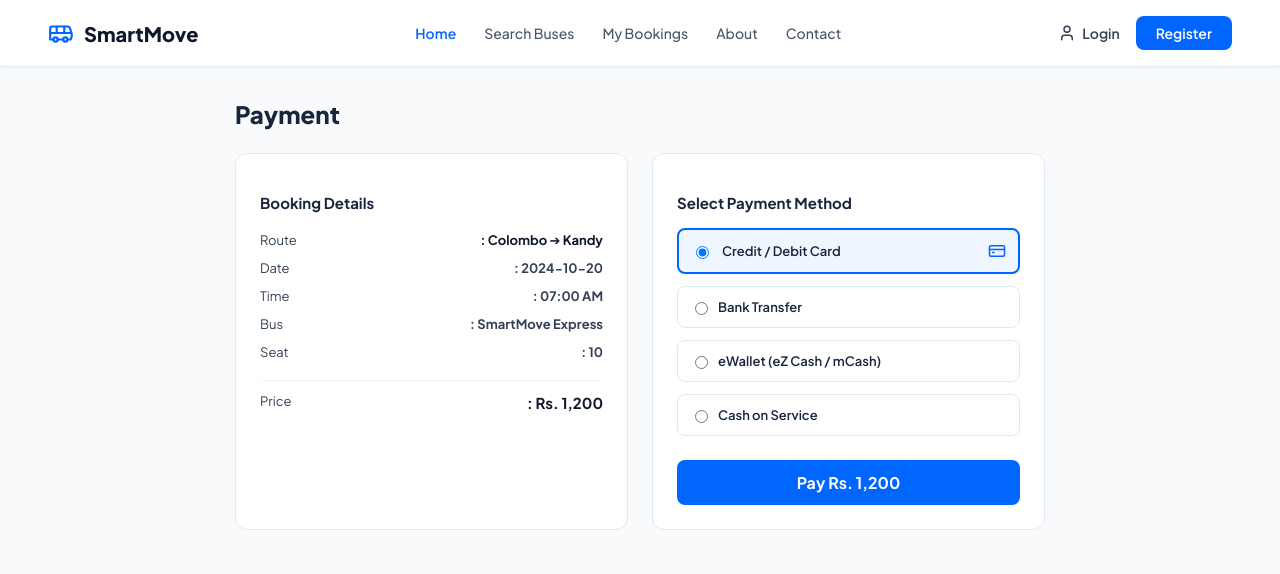
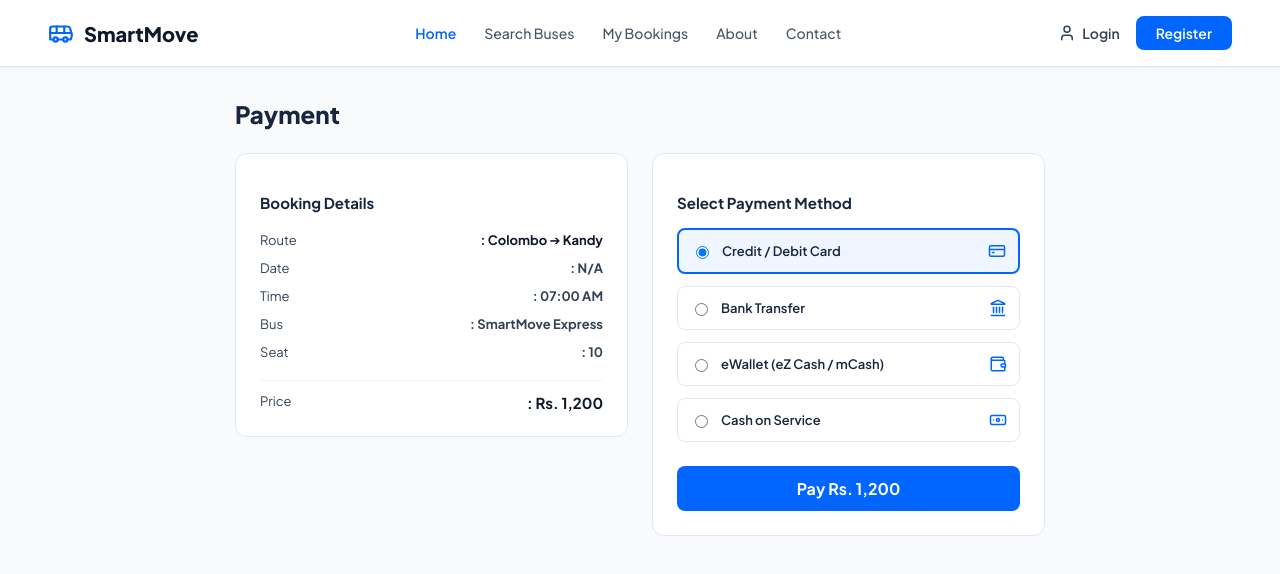
Before and after one commit to ThidasDinujaya/smart-move, a React (Vite) app in the folder frontend/: page /payment in a window 1280 px wide. Shown: the top 574 px of the page. Built offline with nearby package versions, Linux system fonts and the light colour scheme.

Commit message:
remove hardcoded data from customer pages

```diff
--- a/frontend/src/pages/customer/BookingSuccess.jsx
+++ b/frontend/src/pages/customer/BookingSuccess.jsx
@@ -1,26 +1,22 @@
 import React from 'react';
 import CustomerNavbar from '../../components/CustomerNavbar';
 import { useNavigate, useLocation } from 'react-router-dom';
-import { Check } from 'lucide-react';
+import { Check, AlertCircle } from 'lucide-react';
 
 const BookingSuccess = () => {
   const navigate = useNavigate();
   const location = useLocation();
 
-  const details = location.state || {
-    bookingId: 'SM202410201234',
-    route: 'Colombo ➔ Kandy',
-    date: '2024-10-20',
-    time: '07:00 AM',
-    seat: '10',
-    price: 'Rs. 1,200'
-  };
+  // Dynamically extract state passed through React Router navigation
+  const details = location.state;
 
   return (
     <div style={{ backgroundColor: '#f8fafc', minHeight: '100vh' }}>
       <CustomerNavbar />
 
       <div style={{ maxWidth: '600px', margin: '40px auto', padding: '0 20px', textAlign: 'center' }}>
+        {details ? (
+          <>
             <div style={{ backgroundColor: '#16a34a', color: 'white', width: '64px', height: '64px', borderRadius: '50%', display: 'flex', alignItems: 'center', justifyContent: 'center', margin: '0 auto 16px auto' }}>
               <Check size={36} strokeWidth={3} />
             </div>
@@ -30,14 +26,24 @@ const BookingSuccess = () => {
 
             <div style={{ backgroundColor: 'white', padding: '24px', borderRadius: '12px', border: '1px solid #e2e8f0', textAlign: 'left', marginBottom: '28px' }}>
               <div style={{ display: 'flex', flexDirection: 'column', gap: '12px', fontSize: '13px' }}>
-            <div style={{ display: 'flex', justifyContent: 'space-between' }}><span>Booking ID</span><strong>: {details.bookingId || 'SM202410201234'}</strong></div>
-            <div style={{ display: 'flex', justifyContent: 'space-between' }}><span>Route</span><strong>: {details.route}</strong></div>
-            <div style={{ display: 'flex', justifyContent: 'space-between' }}><span>Date</span><strong>: {details.date}</strong></div>
-            <div style={{ display: 'flex', justifyContent: 'space-between' }}><span>Time</span><strong>: {details.time}</strong></div>
-            <div style={{ display: 'flex', justifyContent: 'space-between' }}><span>Seat</span><strong>: {details.seat}</strong></div>
-            <div style={{ display: 'flex', justifyContent: 'space-between' }}><span>Price</span><strong>: {details.price}</strong></div>
+                <div style={{ display: 'flex', justifyContent: 'space-between' }}><span>Booking ID</span><strong>: {details.bookingId || 'N/A'}</strong></div>
+                <div style={{ display: 'flex', justifyContent: 'space-between' }}><span>Route</span><strong>: {details.route || 'N/A'}</strong></div>
+                <div style={{ display: 'flex', justifyContent: 'space-between' }}><span>Date</span><strong>: {details.date || 'N/A'}</strong></div>
+                <div style={{ display: 'flex', justifyContent: 'space-between' }}><span>Time</span><strong>: {details.time || 'N/A'}</strong></div>
+                <div style={{ display: 'flex', justifyContent: 'space-between' }}><span>Seat</span><strong>: {details.seat || 'N/A'}</strong></div>
+                <div style={{ display: 'flex', justifyContent: 'space-between' }}><span>Price</span><strong>: {details.price || 'N/A'}</strong></div>
               </div>
             </div>
+          </>
+        ) : (
+          <div style={{ backgroundColor: 'white', padding: '32px', borderRadius: '12px', border: '1px solid #e2e8f0', marginBottom: '28px' }}>
+            <div style={{ backgroundColor: '#fef3c7', color: '#d97706', width: '56px', height: '56px', borderRadius: '50%', display: 'flex', alignItems: 'center', justifyContent: 'center', margin: '0 auto 16px auto' }}>
+              <AlertCircle size={32} />
+            </div>
+            <h3 style={{ fontSize: '18px', fontWeight: '700', color: '#0f172a', marginBottom: '8px' }}>No Active Booking Found</h3>
+            <p style={{ fontSize: '13px', color: '#64748b' }}>It looks like you navigated here directly or your session expired.</p>
+          </div>
+        )}
 
         <div style={{ display: 'flex', gap: '16px' }}>
           <button
--- a/frontend/src/pages/customer/CustomerProfile.jsx
+++ b/frontend/src/pages/customer/CustomerProfile.jsx
@@ -1,14 +1,26 @@
 import React, { useState } from 'react';
 import CustomerNavbar from '../../components/CustomerNavbar';
+import { useNavigate } from 'react-router-dom';
 import { User, Ticket, KeyRound, LogOut } from 'lucide-react';
 
 const CustomerProfile = () => {
+  const navigate = useNavigate();
+
+  // Initialized with structured state ready for API fetch integration
   const [profile, setProfile] = useState({
-    fullName: 'Dinuni Perera',
-    email: 'dinuni@example.com',
-    phone: '077 123 4567',
-    nic: '200012345678'
+    fullName: '',
+    email: '',
+    phone: '',
+    nic: ''
   });
+
+  // Dynamic sidebar navigation list ready for routing handlers
+  const navItems = [
+    { label: 'Profile', icon: <User size={16} />, path: '/profile', active: true },
+    { label: 'My Bookings', icon: <Ticket size={16} />, path: '/my-bookings', active: false },
+    { label: 'Change Password', icon: <KeyRound size={16} />, path: '/change-password', active: false },
+    { label: 'Logout', icon: <LogOut size={16} />, path: '/logout', danger: true, active: false }
+  ];
 
   const handleUpdate = (e) => {
     e.preventDefault();
@@ -22,18 +34,31 @@ const CustomerProfile = () => {
       <div style={{ maxWidth: '900px', margin: '32px auto', display: 'grid', gridTemplateColumns: '240px 1fr', gap: '24px', padding: '0 20px' }}>
         <div style={{ backgroundColor: 'white', borderRadius: '12px', padding: '16px', height: 'fit-content', border: '1px solid #e2e8f0' }}>
           <div style={{ display: 'flex', flexDirection: 'column', gap: '8px' }}>
-            <button style={{ display: 'flex', alignItems: 'center', gap: '10px', padding: '10px 14px', border: 'none', backgroundColor: '#e0f2fe', color: '#0284c7', borderRadius: '8px', fontWeight: '700', cursor: 'pointer' }}>
-              <User size={16} /> Profile
-            </button>
-            <button style={{ display: 'flex', alignItems: 'center', gap: '10px', padding: '10px 14px', border: 'none', backgroundColor: 'transparent', color: '#64748b', fontWeight: '600', cursor: 'pointer' }}>
-              <Ticket size={16} /> My Bookings
-            </button>
-            <button style={{ display: 'flex', alignItems: 'center', gap: '10px', padding: '10px 14px', border: 'none', backgroundColor: 'transparent', color: '#64748b', fontWeight: '600', cursor: 'pointer' }}>
-              <KeyRound size={16} /> Change Password
-            </button>
-            <button style={{ display: 'flex', alignItems: 'center', gap: '10px', padding: '10px 14px', border: 'none', backgroundColor: 'transparent', color: '#ef4444', fontWeight: '600', cursor: 'pointer' }}>
-              <LogOut size={16} /> Logout
-            </button>
+            {navItems.map((item, index) => (
+              <button
+                key={index}
+                onClick={() => {
+                  if (!item.danger && item.path !== '/profile') navigate(item.path);
+                  if (item.path === '/logout') navigate('/');
+                }}
+                style={{
+                  display: 'flex',
+                  alignItems: 'center',
+                  gap: '10px',
+                  padding: '10px 14px',
+                  border: 'none',
+                  backgroundColor: item.active ? '#e0f2fe' : 'transparent',
+                  color: item.danger ? '#ef4444' : item.active ? '#0284c7' : '#64748b',
+                  borderRadius: '8px',
+                  fontWeight: item.active ? '700' : '600',
+                  cursor: 'pointer',
+                  width: '100%',
+                  textAlign: 'left'
+                }}
+              >
+                {item.icon} {item.label}
+              </button>
+            ))}
           </div>
         </div>
 
@@ -56,6 +81,7 @@ const CustomerProfile = () => {
                 <input
                   type="text"
                   value={profile.fullName}
+                  placeholder="Enter full name"
                   onChange={(e) => setProfile({ ...profile, fullName: e.target.value })}
                   style={{ width: '100%', padding: '10px', border: '1px solid #cbd5e1', borderRadius: '8px', outline: 'none' }}
                 />
@@ -65,6 +91,7 @@ const CustomerProfile = () => {
                 <input
                   type="email"
                   value={profile.email}
+                  placeholder="Enter email address"
                   onChange={(e) => setProfile({ ...profile, email: e.target.value })}
                   style={{ width: '100%', padding: '10px', border: '1px solid #cbd5e1', borderRadius: '8px', outline: 'none' }}
                 />
@@ -74,6 +101,7 @@ const CustomerProfile = () => {
                 <input
                   type="text"
                   value={profile.phone}
+                  placeholder="Enter phone number"
                   onChange={(e) => setProfile({ ...profile, phone: e.target.value })}
                   style={{ width: '100%', padding: '10px', border: '1px solid #cbd5e1', borderRadius: '8px', outline: 'none' }}
                 />
@@ -83,6 +111,7 @@ const CustomerProfile = () => {
                 <input
                   type="text"
                   value={profile.nic}
+                  placeholder="Enter NIC number"
                   onChange={(e) => setProfile({ ...profile, nic: e.target.value })}
                   style={{ width: '100%', padding: '10px', border: '1px solid #cbd5e1', borderRadius: '8px', outline: 'none' }}
                 />
--- a/frontend/src/pages/customer/PaymentPage.jsx
+++ b/frontend/src/pages/customer/PaymentPage.jsx
@@ -1,23 +1,38 @@
 import React, { useState } from 'react';
 import CustomerNavbar from '../../components/CustomerNavbar';
-import { useNavigate } from 'react-router-dom';
-import { CreditCard } from 'lucide-react';
+import { useNavigate, useLocation } from 'react-router-dom';
+import { CreditCard, Landmark, Wallet, Banknote } from 'lucide-react';
 
 const PaymentPage = () => {
   const navigate = useNavigate();
+  const location = useLocation();
+
   const [paymentMethod, setPaymentMethod] = useState('card');
-  const [bookingDetails] = useState({
-    route: 'Colombo ➔ Kandy',
-    date: '2024-10-20',
-    time: '07:00 AM',
-    bus: 'SmartMove Express',
-    seat: '10',
-    price: 'Rs. 1,200'
-  });
+
+  // Dynamically extract search/booking data passed from CustomerHome or previous step
+  const passedState = location.state || {};
+
+  const bookingDetails = {
+    route: passedState.from && passedState.to ? `${passedState.from} ➔ ${passedState.to}` : 'Colombo ➔ Kandy',
+    date: passedState.date || 'N/A',
+    time: passedState.time || '07:00 AM',
+    bus: passedState.bus || 'SmartMove Express',
+    seat: passedState.seat || '10',
+    price: passedState.price || 'Rs. 1,200',
+    bookingId: passedState.bookingId || `SM${Date.now().toString().slice(-8)}`
+  };
+
+  const paymentOptions = [
+    { id: 'card', label: 'Credit / Debit Card', icon: <CreditCard size={18} color="#0066ff" /> },
+    { id: 'bank', label: 'Bank Transfer', icon: <Landmark size={18} color="#0066ff" /> },
+    { id: 'ewallet', label: 'eWallet (eZ Cash / mCash)', icon: <Wallet size={18} color="#0066ff" /> },
+    { id: 'cash', label: 'Cash on Service', icon: <Banknote size={18} color="#0066ff" /> }
+  ];
 
   const handlePayment = (e) => {
     e.preventDefault();
-    navigate('/booking-success', { state: bookingDetails });
+    // Pass completed booking state forward to success page
+    navigate('/booking-success', { state: { ...bookingDetails, paymentMethod } });
   };
 
   return (
@@ -28,7 +43,8 @@ const PaymentPage = () => {
         <h2 style={{ fontSize: '24px', fontWeight: '800', marginBottom: '24px' }}>Payment</h2>
 
         <div style={{ display: 'grid', gridTemplateColumns: '1fr 1fr', gap: '24px' }}>
-          <div style={{ backgroundColor: 'white', padding: '24px', borderRadius: '12px', border: '1px solid #e2e8f0' }}>
+          {/* Booking Summary */}
+          <div style={{ backgroundColor: 'white', padding: '24px', borderRadius: '12px', border: '1px solid #e2e8f0', height: 'fit-content' }}>
             <h3 style={{ fontSize: '15px', fontWeight: '700', marginBottom: '20px' }}>Booking Details</h3>
             <div style={{ display: 'flex', flexDirection: 'column', gap: '12px', fontSize: '13px', color: '#334155' }}>
               <div style={{ display: 'flex', justifyContent: 'space-between' }}><span>Route</span><strong style={{ color: '#0f172a' }}>: {bookingDetails.route}</strong></div>
@@ -42,32 +58,37 @@ const PaymentPage = () => {
             </div>
           </div>
 
+          {/* Payment Method Form */}
           <form onSubmit={handlePayment} style={{ backgroundColor: 'white', padding: '24px', borderRadius: '12px', border: '1px solid #e2e8f0' }}>
             <h3 style={{ fontSize: '15px', fontWeight: '700', marginBottom: '16px' }}>Select Payment Method</h3>
 
             <div style={{ display: 'flex', flexDirection: 'column', gap: '12px', marginBottom: '24px' }}>
-              <label style={{ display: 'flex', alignItems: 'center', justifyContent: 'space-between', padding: '12px', border: paymentMethod === 'card' ? '2px solid #0066ff' : '1px solid #e2e8f0', borderRadius: '8px', cursor: 'pointer', backgroundColor: paymentMethod === 'card' ? '#eff6ff' : 'white' }}>
-                <div style={{ display: 'flex', alignItems: 'center', gap: '10px' }}>
-                  <input type="radio" name="pay" checked={paymentMethod === 'card'} onChange={() => setPaymentMethod('card')} />
-                  <span style={{ fontSize: '13px', fontWeight: '600' }}>Credit / Debit Card</span>
-                </div>
-                <CreditCard size={18} color="#0066ff" />
-              </label>
-
-              <label style={{ display: 'flex', alignItems: 'center', padding: '12px', border: paymentMethod === 'bank' ? '2px solid #0066ff' : '1px solid #e2e8f0', borderRadius: '8px', cursor: 'pointer', backgroundColor: paymentMethod === 'bank' ? '#eff6ff' : 'white' }}>
-                <input type="radio" name="pay" checked={paymentMethod === 'bank'} onChange={() => setPaymentMethod('bank')} style={{ marginRight: '10px' }} />
-                <span style={{ fontSize: '13px', fontWeight: '600' }}>Bank Transfer</span>
-              </label>
-
-              <label style={{ display: 'flex', alignItems: 'center', padding: '12px', border: paymentMethod === 'ewallet' ? '2px solid #0066ff' : '1px solid #e2e8f0', borderRadius: '8px', cursor: 'pointer', backgroundColor: paymentMethod === 'ewallet' ? '#eff6ff' : 'white' }}>
-                <input type="radio" name="pay" checked={paymentMethod === 'ewallet'} onChange={() => setPaymentMethod('ewallet')} style={{ marginRight: '10px' }} />
-                <span style={{ fontSize: '13px', fontWeight: '600' }}>eWallet (eZ Cash / mCash)</span>
-              </label>
-
-              <label style={{ display: 'flex', alignItems: 'center', padding: '12px', border: paymentMethod === 'cash' ? '2px solid #0066ff' : '1px solid #e2e8f0', borderRadius: '8px', cursor: 'pointer', backgroundColor: paymentMethod === 'cash' ? '#eff6ff' : 'white' }}>
-                <input type="radio" name="pay" checked={paymentMethod === 'cash'} onChange={() => setPaymentMethod('cash')} style={{ marginRight: '10px' }} />
-                <span style={{ fontSize: '13px', fontWeight: '600' }}>Cash on Service</span>
-              </label>
+              {paymentOptions.map((opt) => (
+                <label
+                  key={opt.id}
+                  style={{
+                    display: 'flex',
+                    alignItems: 'center',
+                    justifyContent: 'space-between',
+                    padding: '12px',
+                    border: paymentMethod === opt.id ? '2px solid #0066ff' : '1px solid #e2e8f0',
+                    borderRadius: '8px',
+                    cursor: 'pointer',
+                    backgroundColor: paymentMethod === opt.id ? '#eff6ff' : 'white'
+                  }}
+                >
+                  <div style={{ display: 'flex', alignItems: 'center', gap: '10px' }}>
+                    <input
+                      type="radio"
+                      name="paymentMethod"
+                      checked={paymentMethod === opt.id}
+                      onChange={() => setPaymentMethod(opt.id)}
+                    />
+                    <span style={{ fontSize: '13px', fontWeight: '600' }}>{opt.label}</span>
+                  </div>
+                  {opt.icon}
+                </label>
+              ))}
             </div>
 
             <button type="submit" style={{ width: '100%', backgroundColor: '#0066ff', color: 'white', border: 'none', padding: '12px', borderRadius: '8px', fontWeight: '700', cursor: 'pointer' }}>
```
Also changed, not shown: frontend/src/pages/customer/CustomerHome.jsx (+25 -33 lines), frontend/src/pages/customer/MyBookings.jsx (+29 -11 lines). Lines whose indentation alone changed are shown as unchanged.
